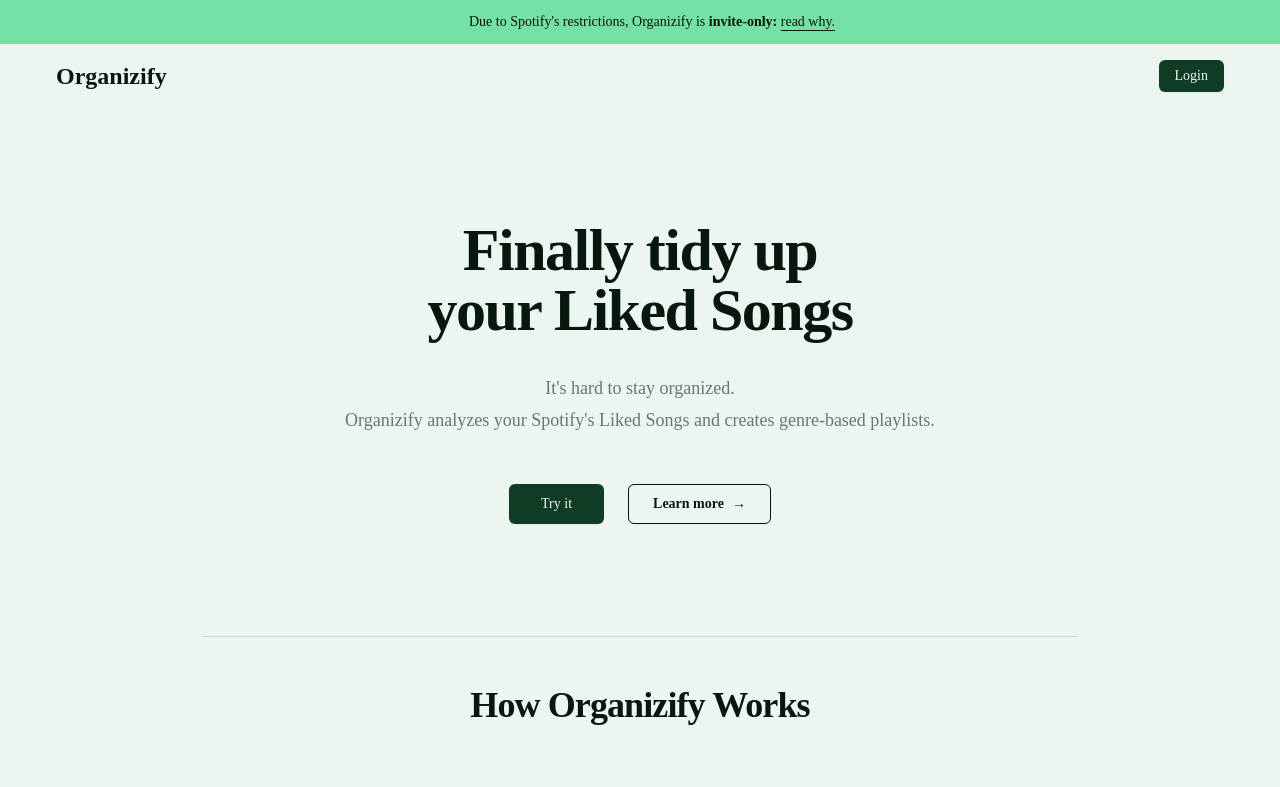
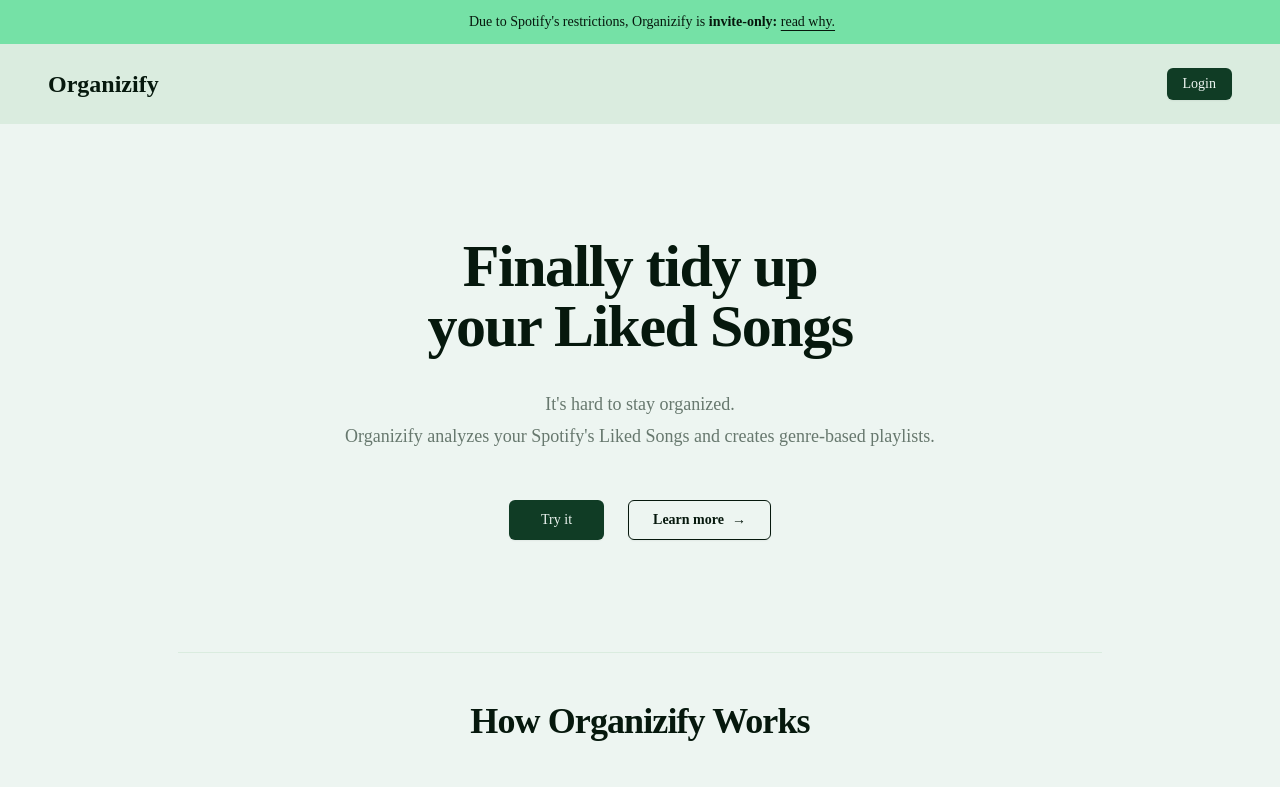
Before and after one commit to andrefmonteiro/organizify, a Nuxt app: page / in a window 1280 px wide. Shown: the top 787 px of the page. Built offline with nearby package versions, Linux system fonts and the light colour scheme; no server answers.

Commit message:
styling yet again

```diff
--- a/app.vue
+++ b/app.vue
@@ -2,12 +2,12 @@
 import { Toaster } from '@/components/ui/sonner'
 import 'vue-sonner/style.css'
 
-const isOnAnnouncement = computed(() => useRoute().path == '/announcement')
+const isOnHomePage = computed(() => useRoute().path == '/')
 </script>
 
 <template>
 	<div
-		v-if="!isOnAnnouncement"
+		v-if="isOnHomePage"
 		class="bg-surface-green min-h-10 flex justify-center items-center"
 	>
 		<p class="ml-6 text-sm text-primary py-3">
--- a/assets/css/tailwind.css
+++ b/assets/css/tailwind.css
@@ -1,7 +1,7 @@
 @import "tailwindcss";
 @theme {
 	--color-surface-default: oklch(96.302% 0.00995 165.474);
-	--color-surface-muted: oklch(87.745% 0.01182 154.075);
+	--color-surface-muted: oklch(92.61% 0.02576 154.663);
 	--color-surface-green: oklch(82.959% 0.13155 157.888);
 	--color-brand-green: oklch(31.891% 0.06347 156.796);
 	--color-brand-green-light: oklch(47.019% 0.07013 159.833);
--- a/components/AccountSettings.vue
+++ b/components/AccountSettings.vue
@@ -13,7 +13,7 @@ const handleDeleteAccount = async () => {
 <template>
 	<div class="w-full max-w-xl space-y-6">
 		<div>
-			<h2 class="mt-12 mb-4 text-xl font-medium">
+			<h2 class="mt-12 mb-4 text-xl font-semibold">
 				Account
 			</h2>
 
--- a/components/AppNavbar.vue
+++ b/components/AppNavbar.vue
@@ -9,8 +9,8 @@ const handleLogin = async () => {
 </script>
 
 <template>
-	<header class="col-span-full">
-		<nav class="flex justify-between px-6 py-4">
+	<header class="col-span-full bg-surface-muted">
+		<nav class="flex justify-between mx-12 my-6">
 			<div class="flex items-center">
 				<NuxtLink
 					to="/"
--- a/components/LikedSongsOrganizationSettings.vue
+++ b/components/LikedSongsOrganizationSettings.vue
@@ -112,7 +112,7 @@ const syncLikedSongs = async () => {
 <template>
 	<div class="w-full max-w-xl space-y-6">
 		<div>
-			<h2 class="mt-12 mb-4 text-xl font-medium">
+			<h2 class="mt-12 mb-4 text-xl font-semibold">
 				Liked Songs
 			</h2>
 
--- a/layouts/default.vue
+++ b/layouts/default.vue
@@ -1,5 +1,5 @@
 <template>
-	<div class=" bg-surface-default text-foreground grid grid-rows-[1fr_auto] lg:grid-cols-[1fr_minmax(0,6fr)_1fr] lg:gap-x-6 lg:px-8">
+	<div class=" bg-surface-default text-foreground grid grid-rows-[1fr_auto] lg:grid-cols-[1fr_minmax(0,6fr)_1fr] lg:gap-x-6">
 		<AppNavbar />
 
 		<main class="px-6 lg:col-start-2 lg:px-0">
```
